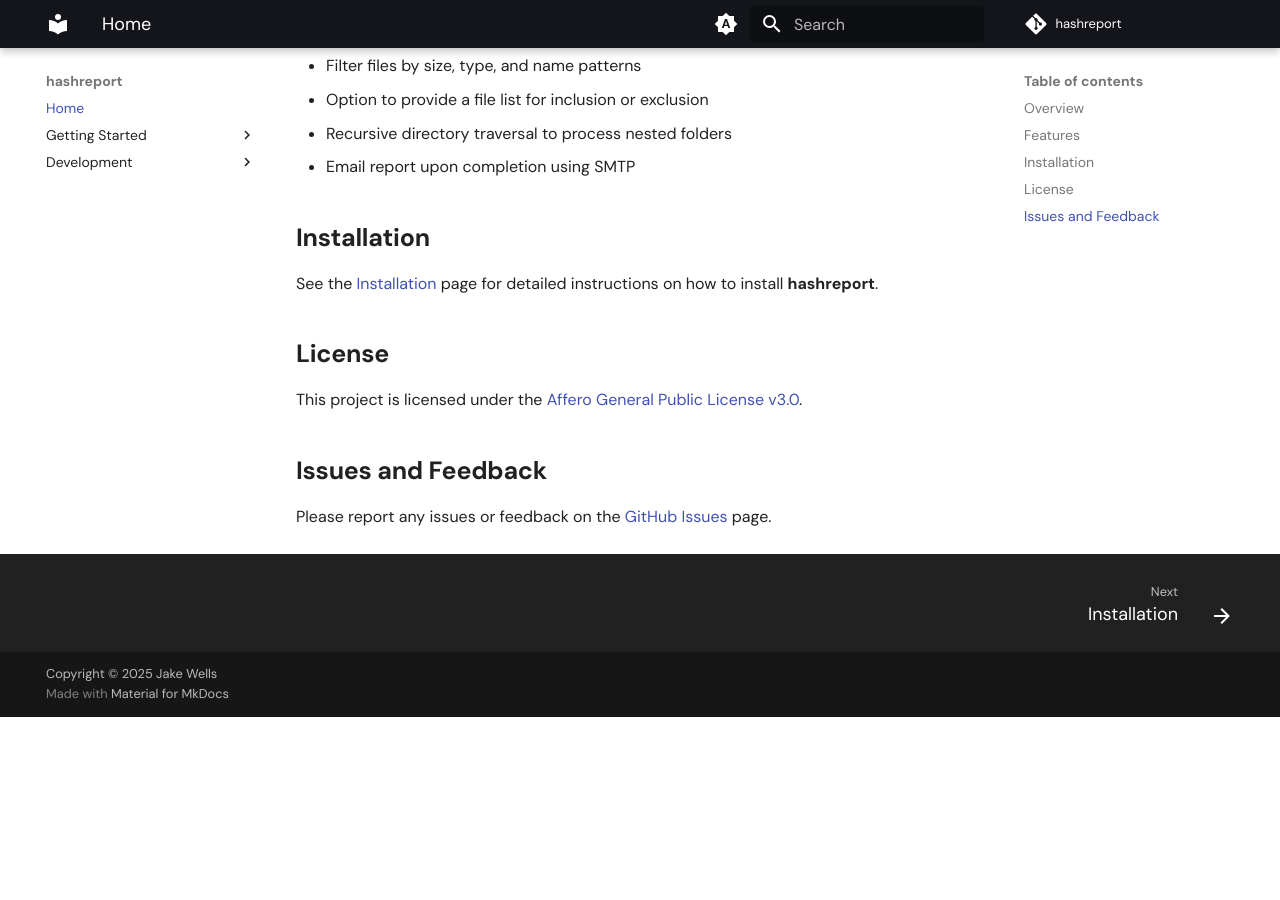
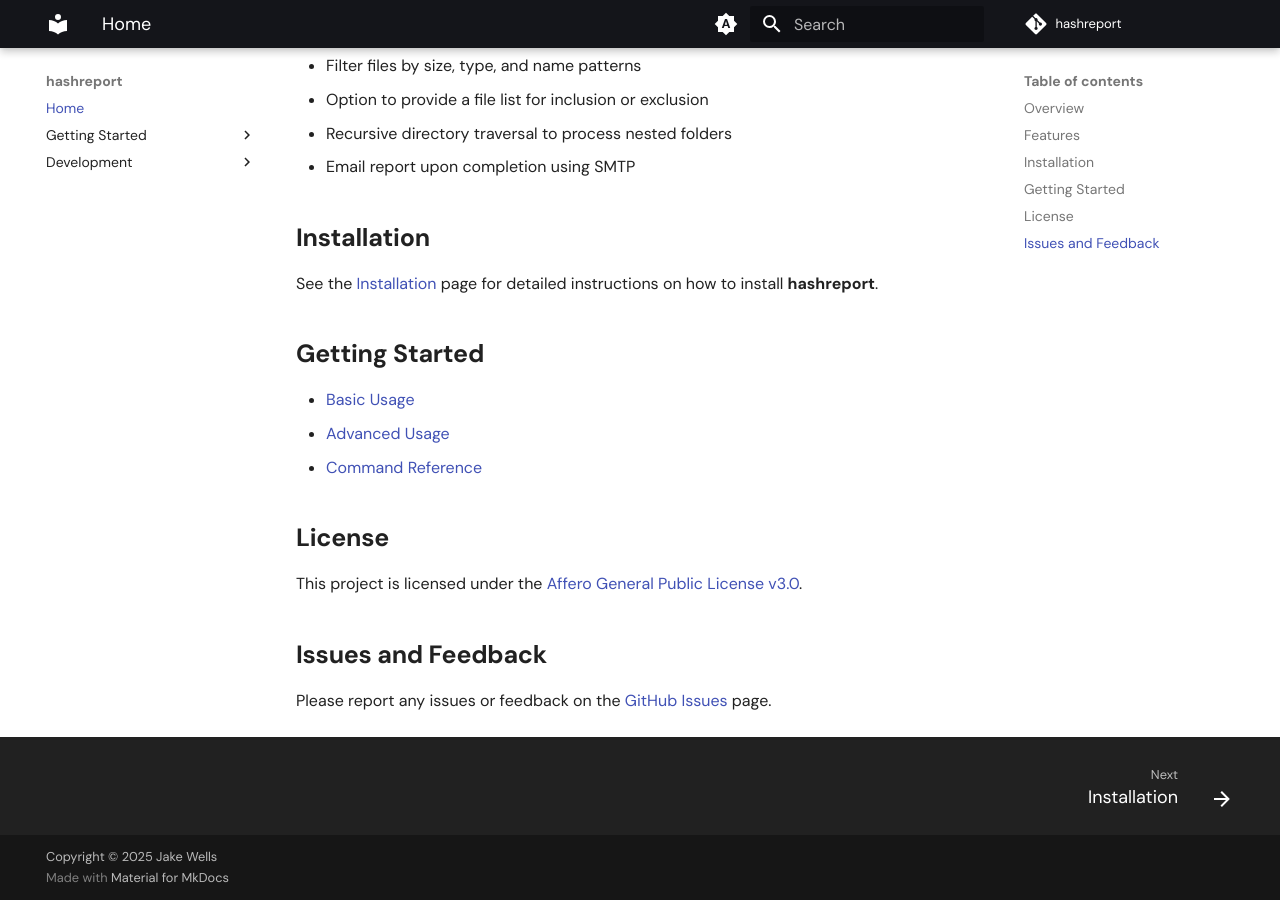
Before and after one commit to madebyjake/hashreport, an MkDocs documentation site: the page built from docs/index.md, in a window 1280 px wide and 900 px high, scrolled down 763 px. Built offline with MkDocs 1.6.1 and Material for MkDocs 9.7.7, drawn with Linux system fonts in a browser that asks for light colours; some web fonts are replaced; comment, search, counter and statistics services are not loaded; before the commit the page ends 1480 px from its top, so only the background shows below that.

Commit message:
docs: add new pages to index and nav
- add basic and advanced usage pages
- add command reference page

```diff
--- a/docs/index.md
+++ b/docs/index.md
@@ -32,6 +32,12 @@
 
 See the [Installation](getting-started/install.md) page for detailed instructions on how to install **hashreport**.
 
+## **Getting Started**
+
+- [Basic Usage](getting-started/basic.md)
+- [Advanced Usage](getting-started/advanced.md)
+- [Command Reference](getting-started/commands.md)
+
 ## **License**
 
 This project is licensed under the [Affero General Public License v3.0](https://www.gnu.org/licenses/agpl-3.0.en.html).
--- a/mkdocs.yml
+++ b/mkdocs.yml
@@ -7,6 +7,9 @@
   - Home: index.md
   - Getting Started:
     - Installation: getting-started/install.md
+    - Basic Usage: getting-started/basic.md
+    - Advanced Usage: getting-started/advanced.md
+    - Command Reference: getting-started/commands.md
   - Development:
     - Project Scripts: development/scripts.md
 
```
